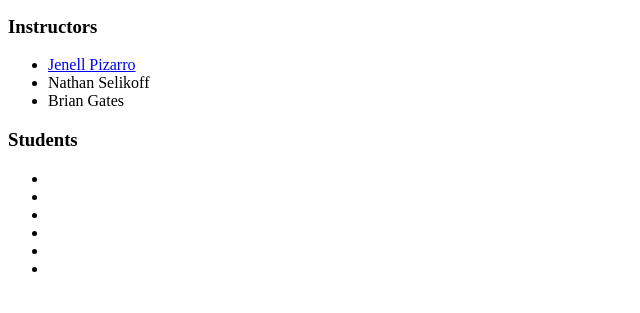
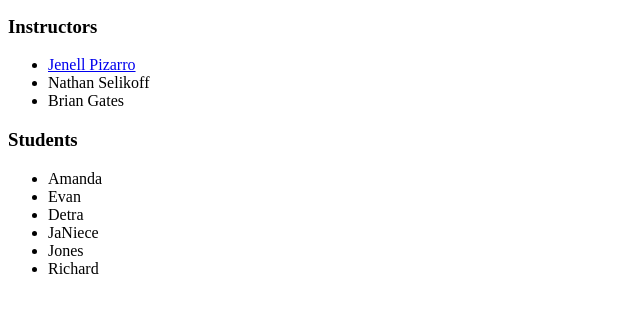
Before and after one commit to nellarro/int-web-dev, a plain HTML site: page index.html in a window 1280 px wide. Shown: the part 101-414 px from the top of the page, without its empty margins (0-640 px from the left). Drawn offline with Linux system fonts and the light colour scheme.

```diff
--- a/index.html
+++ b/index.html
@@ -25,12 +25,12 @@
     <section>
       <h3>Students</h3>
       <ul>
-        <li></li>
-        <li></li>
-        <li></li>
-        <li></li>
-        <li></li>
-        <li></li>
+        <li>Amanda</li>
+        <li>Evan</li>
+        <li>Detra</li>
+        <li>JaNiece</li>
+        <li>Jones</li>
+        <li>Richard</li>
       </ul>
     </section>
   </main>
```
